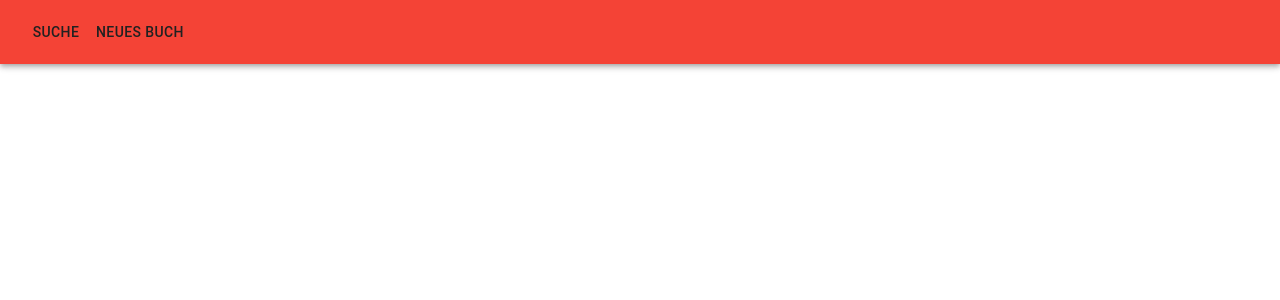
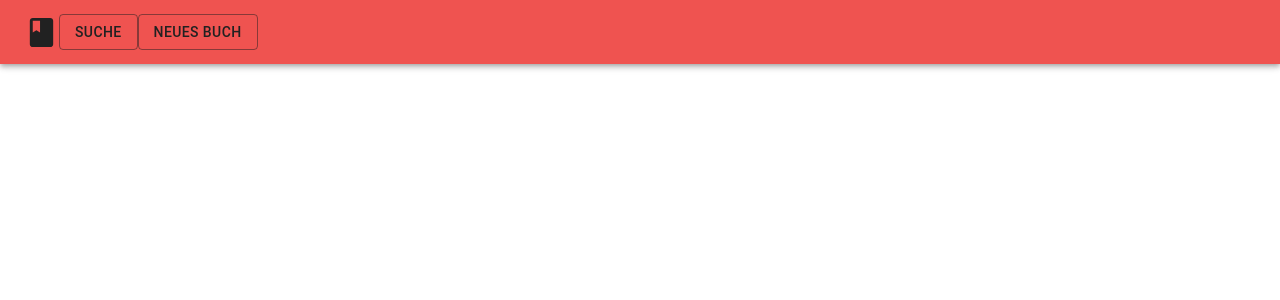
Before and after one commit to marius-a-mueller/buchweb, a React (Vite) app: page / in a window 1280 px wide. Shown: the top 300 px of the page. Built offline with nearby package versions, Linux system fonts and the light colour scheme.

Commit message:
BuchIcon

```diff
--- a/src/components/tabbar/MenuItem.tsx
+++ b/src/components/tabbar/MenuItem.tsx
@@ -1,5 +1,6 @@
 import { Button } from '@mui/material';
-
 export const MenuItem = (props: { name: string }) => {
-  return <Button color="secondary">{props.name}</Button>;
+  return (
+      <Button variant='outlined' color="secondary">{props.name}</Button>
+  );
 };
--- a/src/components/tabbar/TabBar.tsx
+++ b/src/components/tabbar/TabBar.tsx
@@ -1,11 +1,13 @@
 import { AppBar, Container, Toolbar } from '@mui/material';
 import { MenuItem } from './MenuItem';
+import BookIcon from '@mui/icons-material/Book';
 
 export const TabBar = () => {
   return (
     <AppBar position="static">
       <Container maxWidth="xl">
         <Toolbar disableGutters>
+          <BookIcon fontSize="large" color='secondary' />
           <MenuItem name="Suche" />
           <MenuItem name="Neues Buch" />
         </Toolbar>
--- a/src/theme.ts
+++ b/src/theme.ts
@@ -5,7 +5,7 @@ export const theme = createTheme({
   palette: {
     mode: 'light',
     primary: {
-      main: red[500],
+      main: red[400],
     },
     secondary: {
       main: grey[900],
```
